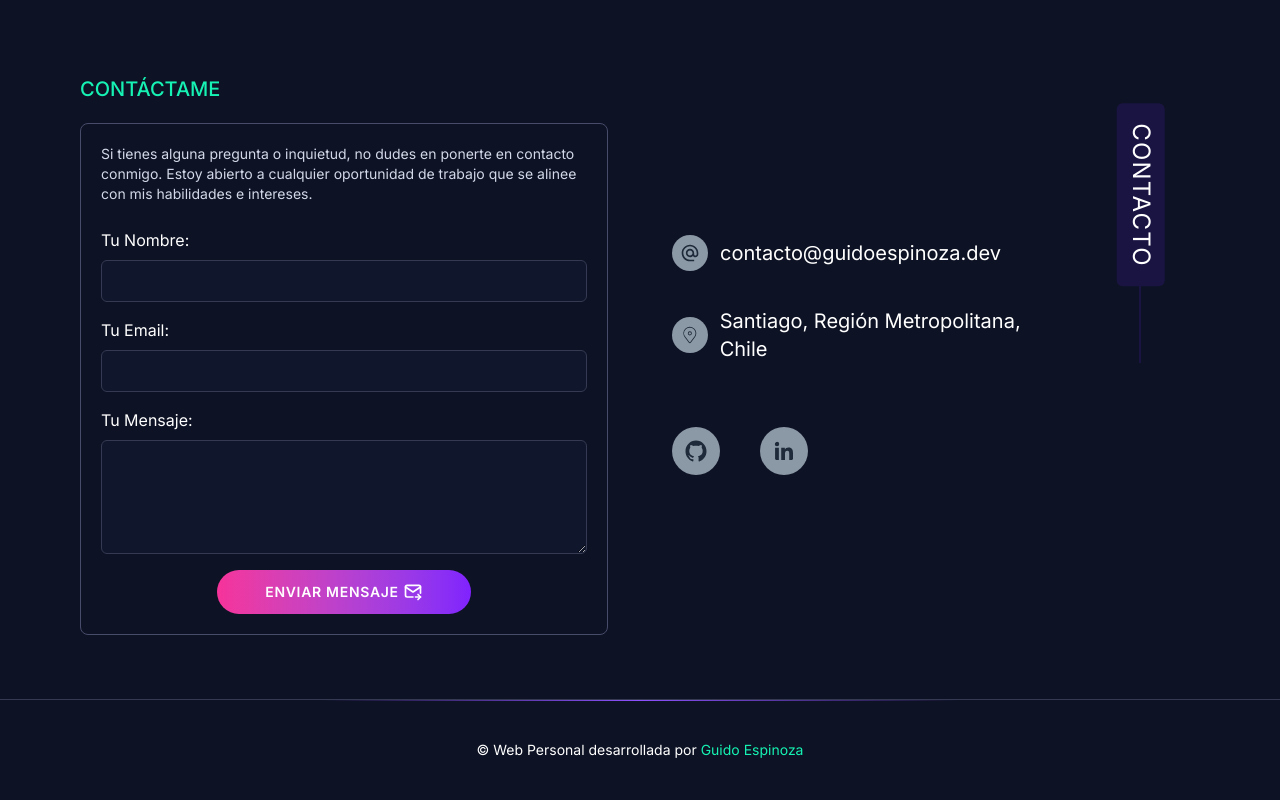
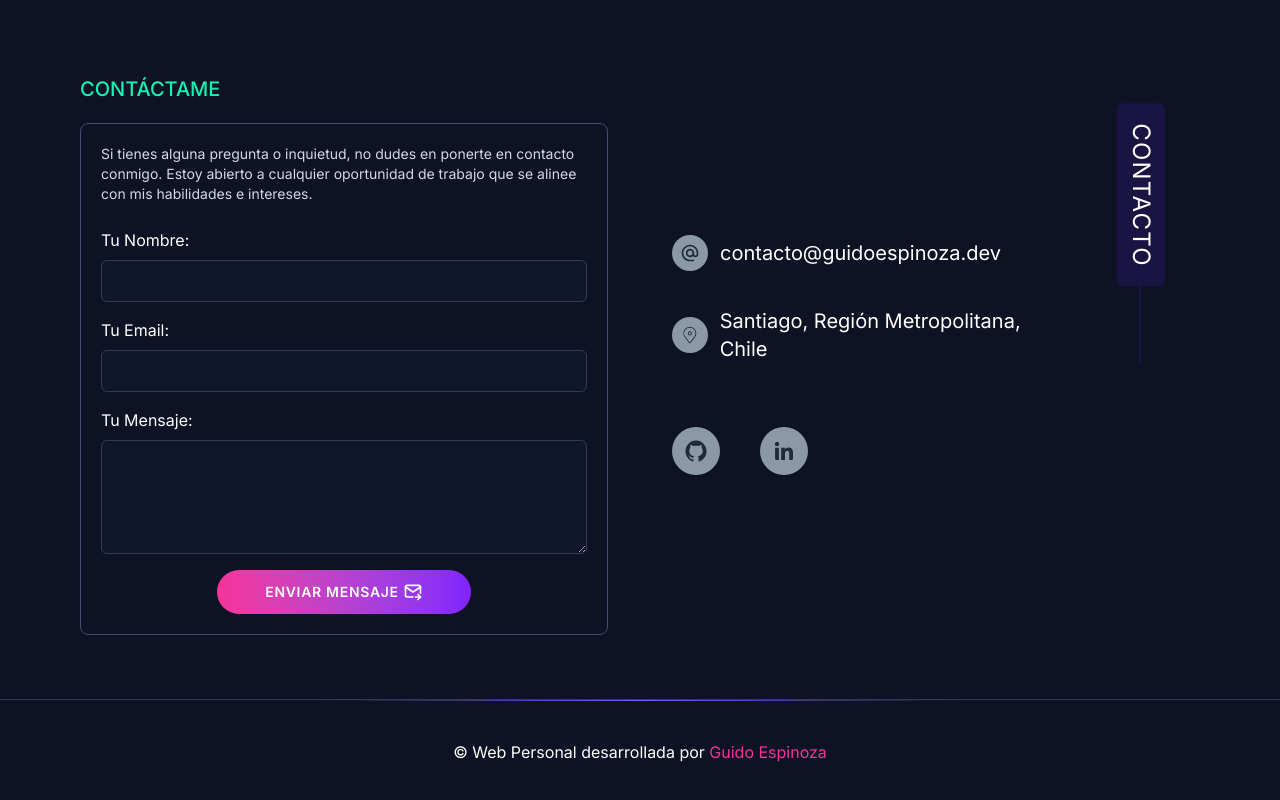
Before and after one commit to GuidoEspinoza/Developer-Portfolio, a Next.js app: page / in a window 1280 px wide. Shown: the part 4366-5166 px from the top of the page. Built offline with nearby package versions, Linux system fonts and the light colour scheme.

Commit message:
feat: actualizar estilo del pie de página y mejorar la legibilidad del texto

```diff
--- a/app/components/Footer.tsx
+++ b/app/components/Footer.tsx
@@ -10,8 +10,8 @@ function Footer() {
                     <div className="absolute top-0 h-[1px] w-1/2  bg-gradient-to-r from-transparent via-violet-500 to-transparent"></div>
                 </div>
                 <div className="flex flex-col md:flex-row items-center justify-center">
-                    <p className="text-sm">
-                        © Web Personal desarrollada por <Link target="_blank" href="https://www.linkedin.com/in/guido-espinoza/" className="text-[#16f2b3]">Guido Espinoza</Link>
+                    <p className="text-base">
+                        © Web Personal desarrollada por <Link target="_blank" href="https://www.linkedin.com/in/guido-espinoza/" className="text-pink-500">Guido Espinoza</Link>
                     </p>
                 </div>
             </div>
```
